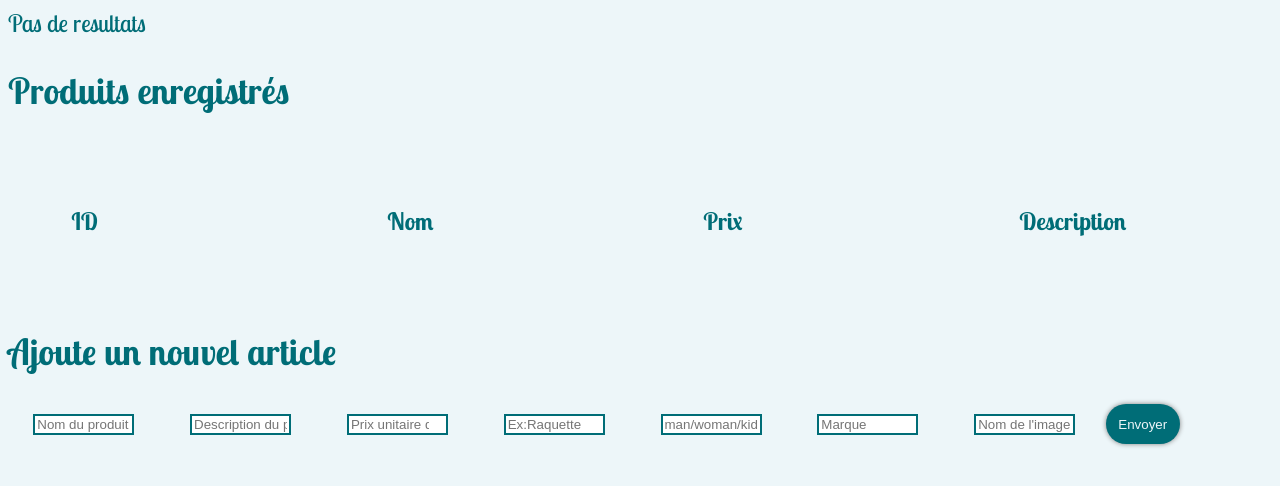
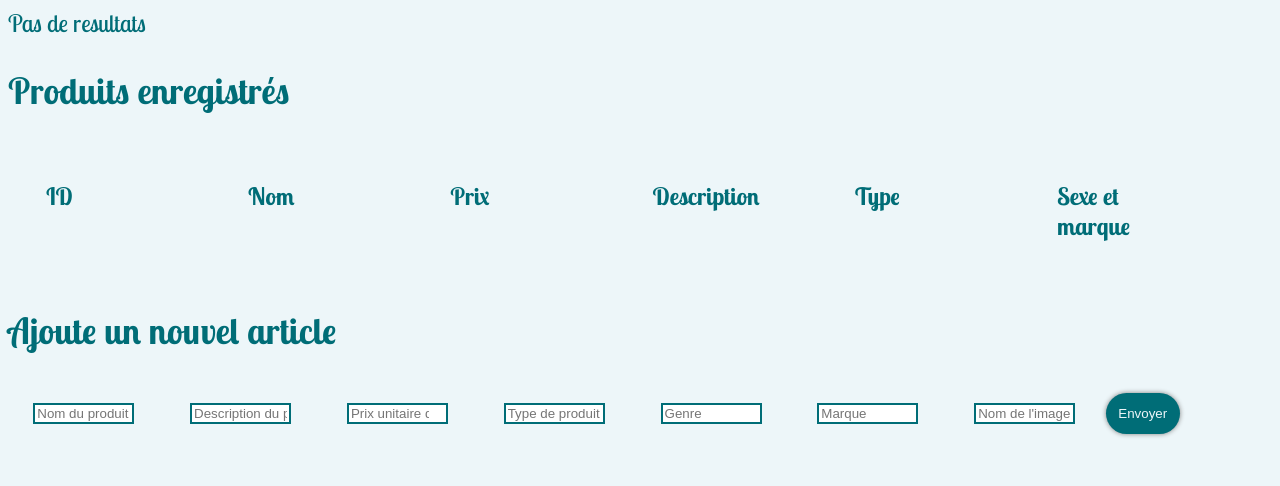
Before and after one commit to Enzo-Martolini/padel_site_e-commerce, a PHP site: page /Frontend/pages/admin.php in a window 1280 px wide. Shown: the top 486 px of the page. Run offline with PHP 8.4, Linux system fonts and the light colour scheme; data that the repository does not hold is empty.

Commit message:
update admin css

```diff
--- a/Frontend/pages/admin.php
+++ b/Frontend/pages/admin.php
@@ -21,6 +21,8 @@ $data = getProduct()?>
         <h4>Nom</h4>
         <h4>Prix</h4>
         <h4>Description</h4>
+        <h4>Type</h4>
+        <h4>Sexe et marque</h4>
     </div>
     <?php foreach ($data as $value){
         echo <<<HTML
@@ -29,17 +31,14 @@ $data = getProduct()?>
                 <p>{$value['name']}</p>
                 <p>{$value['price']}</p>
                 <p>{$value['description']}</p>
+                <p>{$value['category']}</p>
+                <p>{$value['subcategory']}</p>
                 <div class="product-modification">
+                            <img src="../assets/icon_pen.png" width=30px height=30px class=modify-btn>
                     <form action="" method="post">
-                        <input type="hidden" name="modify" value="{$value['id']}">
+                        <input type="hidden" name="delete" value="{$value['id']}" >
                         <button type="submit">
-                            <img src="../assets/icon_pen.png" width=30px height=30px>
-                        </button>
-                    </form>
-                    <form action="" method="post">
-                        <input type="hidden" name="delete" value="{$value['id']}">
-                        <button type="submit">
-                            <img src="../assets/icon_cross.png" width=30px height=30px>
+                            <img src="../assets/icon_cross.png" width=30px height=30px class=modify-btn>
                         </button>
                     </form>
                 </div>
@@ -51,8 +50,8 @@ $data = getProduct()?>
         <input type="text" name="name" placeholder="Nom du produit">
         <input type="text" name="description" placeholder="Description du produit">
         <input type="number" name="price" placeholder="Prix unitaire du produit">
-        <input type="text" name="type" placeholder="Ex:Raquette"> <!--A modifier -->
-        <input type="text" name="gender" placeholder="man/woman/kid"> <!--A modifier -->
+        <input type="text" name="type" placeholder="Type de produit"> <!--A modifier -->
+        <input type="text" name="gender" placeholder="Genre"> <!--A modifier -->
         <input type="text" name="brand" placeholder="Marque"> <!--A modifier -->
         <input type="text" name="img" placeholder="Nom de l'image"> <!--A modifier -->
         <button type="submit" id="add-btn">Envoyer</button>
--- a/Frontend/pages/css/admin.css
+++ b/Frontend/pages/css/admin.css
@@ -18,18 +18,21 @@ body {
 }
 
 #product-header h4 {
-    width: 20%;
-    margin: 5%;}
+    width: 10%;
+    margin: 3%;}
 
 p {
     font-family: "Kulim park", sans-serif;
+    font-size: 70%;
+    font-weight: 200;
     width: 10%;
-    margin: 5%;
+    margin: 3%;
 }
 
 .product-modification {
     display: flex;
     flex-direction: column;
+    justify-content: space-between;
 }
 .product-modification img {
     margin: 10% 0%;
@@ -58,9 +61,17 @@ button {
     background-color: transparent;
     border: 0px;
     padding: 0px;
-    margin: 0px;
-    border-radius: 0%;
+    margin: 10px 0px;
+    border-radius: 100rem;
 
+}
+
+.modify-btn {
+    border-radius: 100rem;
+    box-shadow: black 0px 0px 10px;
+}
+.modify-btn:hover {
+    cursor:pointer;
 }
 
 #add-btn{
```
Also changed, not shown: Frontend/script/admin.js (added).
